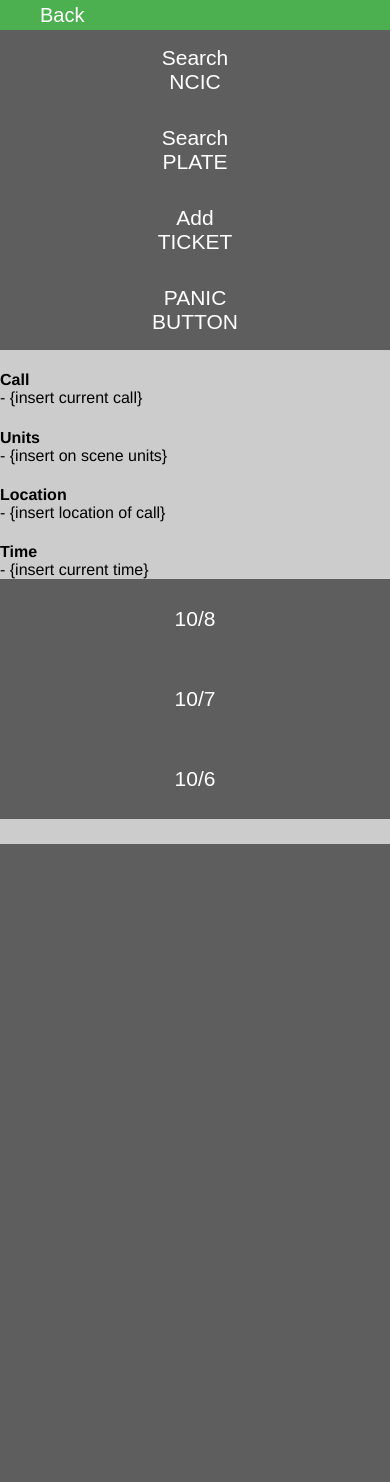
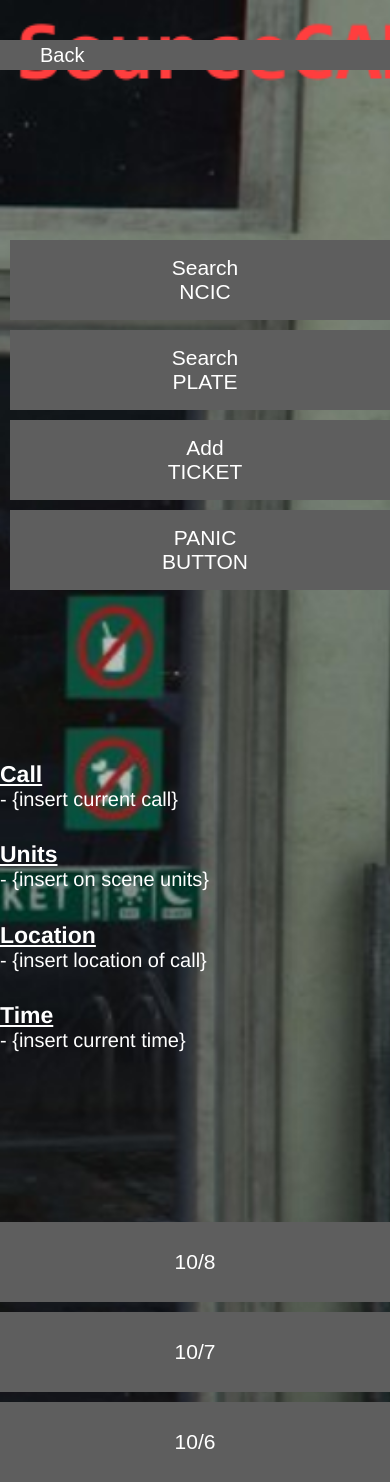
Before and after one commit to Aareon/SourceCAD, a Flask app: template templates/police.html in a window 390 px wide. Before the commit the page ends 844 px from the top, so only its background shows below. Run offline with Flask 2, Linux system fonts and the light colour scheme; the template is opened without the code that fills it, so the values that code supplies are empty.

Commit message:
Update style.css
responsive design

```diff
--- a/static/styles/style.css
+++ b/static/styles/style.css
@@ -1,24 +1,46 @@
 @font-face {
-  font-family: "Pricedown";
-  src: url("../fonts/pricedown.eot");
+  font-family: "pricedown";
+  src: url("fonts/pricedown.eot");
   src:
-  url("../fonts/pricedown.woff") format("woff"),
-  url("../fonts/pricedown.otf") format("opentype"),
-  url("../fonts/pricedown.svg#filename") format("svg");
+  url("fonts/pricedown.woff") format("woff"),
+  url("fonts/pricedown.otf") format("opentype"),
+  url("fonts/pricedown.svg#filename") format("svg");
 }
 
 @font-face {
   font-family: "Aileron";
-  src: url("../fonts/Aileron-Black.eot");
+  src: url("fonts/Aileron-Black.eot");
   src:
-  url("../fonts/Aileron-Black.woff") format("woff"),
-  url("../fonts/Aileron-Black.otf") format("opentype"),
-  url("../fonts/Aileron-Black.svg#filename") format("svg");
+  url("fonts/Aileron-Black.woff") format("woff"),
+  url("fonts/Aileron-Black.otf") format("opentype"),
+  url("fonts/Aileron-Black.svg#filename") format("svg");
 }
 /* all phone compatibility */
 @media (max-width: 480px) {
+  body {
+    background-image: url("image/background_mobile.png");
+    background-size: cover;
+  }
   .header_all {
     display: none;
+  }
+  .button_back {
+    width: 100%;
+    height: 30px;
+    border: none;
+    background-color: #5e5e5e;
+    font-size: 20px;
+    color: white;
+    text-align: left;
+    padding-left: 40px;
+    margin: 0px 0px 0px 0px;
+  }
+}
+
+@media (min-width: 1080px) {
+  body {
+    background-image: url("image/background.png");
+    background-size: cover;
   }
 }
 
@@ -242,14 +262,12 @@ button:hover {
   }
 
   .departments {
+    margin-left: 0px;
     width: 100%;
     border-radius: 0px;
     box-shadow: none;
   }
-  body {
-    background-image: none;
-    background-color: #ccc;
-  }
+
   .nameheader {
     display: none;
   }
@@ -265,7 +283,10 @@ button:hover {
 
   .button_police, .codes {
     width: 100%;
-    margin: none;
+    margin-bottom: none;
+    margin-left: none;
+    margin-right: none;
+    margin-top: 20px;
     float: none;
   }
 
@@ -310,7 +330,7 @@ button:hover {
 
     .main > h4 {
       font-size: 23px;
-      color: white;
+      color: black;
       text-decoration: underline;
     }
 
@@ -318,11 +338,50 @@ button:hover {
       width: 35%;
       font-size: 20px;
       padding-top: 140px;
-      color: white;
+      color: black;
       font-family: 'Helvetica', Arial, sans-serif;
     }
+@media screen and (max-width: 480px) {
+  .button_police {
+    width: 100%;
   }
-@media (min-width: 1024px) {
+
+  .buttonofficer {
+    border: none;
+    background-color: #5e5e5e;
+    height: 80px;
+    color: white;
+    text-align: center;
+    text-decoration: none;
+    font-size: 21px;
+    width: 100%;
+  }
+
+  .codes {
+    float: right;
+    width: 100%;
+    color: white;
+    margin-top: 10em;
+  }
+
+  /* .container1 > div {float: left;} */
+
+  .main > h4 {
+    font-size: 23px;
+    color: white;
+    text-decoration: underline;
+  }
+
+  .main {
+    width: 100%;
+    font-size: 20px;
+    padding-top: 140px;
+    color: white;
+    font-family: 'Helvetica', Arial, sans-serif;
+  }
+}
+
+@media screen and (min-width: 1024px) {
   /* civilian */
   .form {
     font-family: 'Helvetica', Arial, sans-serif;
@@ -392,4 +478,134 @@ button:hover {
   h4 {
     margin-bottom: 0px;
   }
+  body {
+    padding-bottom: 0px;
+    padding-left: 0px;
+    padding-right: 0px;
+    padding-top:40px;
+    margin: 0px;
+  }
 }
+
+/* dispatch.html */
+  .dispatch-container {
+    font-family: 'Helvetica', Arial, sans-serif;
+  }
+
+  .dispatch-buttons {
+    width: 100%;
+    margin-top: 120px;
+  }
+  .single_button {
+    width: 15%;
+    margin: 10px 40px 10px 40px;
+    background-color: #787878;
+    font-size: 20px;
+    height: 50px;
+    border: none;
+    font-weight: 300;
+  }
+  .singl_button {
+    float: left;
+  }
+
+  /*.dispatch-callout .dispatch-bolos{
+    padding-left: 10px;
+    padding-right: 10px;
+    margin-left: 40px;
+    background-color: #787878;
+  }*/
+
+  .dispatch-callout {
+    padding-left: 10px;
+    padding-right: 10px;
+    background-color: #787878;
+    margin-left: 40px;
+    float: left;
+    width: 800px;
+  }
+
+  .dispatch-bolos {
+    width: 800px;
+    float: right;
+    margin-right: 40px;
+    padding-left: 10px;
+    padding-right: 10px;
+    margin-left: 40px;
+    background-color: #787878;
+  }
+
+  .dispatch-callout-current{
+    background-color: #acacac;
+    border-bottom: 2px solid black;
+    font-size: 21px;
+    letter-spacing: 1.5px;
+    padding-left: 5px;
+  }
+
+  .dispatch-calls {
+    max-height: 400px;
+    max-width: 800px;
+    overflow: scroll;
+  }
+
+@media screen and (max-width: 480px) {
+  .dispatch-container {
+    font-family: 'Helvetica', Arial, sans-serif;
+  }
+
+  .dispatch-buttons {
+    width: 100%;
+    margin-top: 120px;
+  }
+  .single_button {
+    width: 100%;
+    margin: 0px 0px 10px 0px;;
+    background-color: #787878;
+    font-size: 20px;
+    height: 50px;
+    border: none;
+    font-weight: 300;
+  }
+  /*.singl_button {
+    float: left;
+  }*/
+
+  /*.dispatch-callout .dispatch-bolos{
+    padding-left: 10px;
+    padding-right: 10px;
+    margin-left: 40px;
+    background-color: #787878;
+  }*/
+
+  .dispatch-callout {
+    /*padding-left: 10px;
+    padding-right: 10px;
+    margin-left: 40px;*/
+    background-color: #787878;
+    width: 100%;
+  }
+
+  .dispatch-bolos {
+    width: 100%;
+    margin-right: 40px;
+    /*padding-left: 10px;
+    padding-right: 10px;
+    margin-left: 40px;*/
+    background-color: #787878;
+  }
+
+  .dispatch-callout-current{
+    background-color: #acacac;
+    border-bottom: 2px solid black;
+    font-size: 21px;
+    letter-spacing: 1.5px;
+    padding-left: 5px;
+  }
+
+  .dispatch-calls {
+    max-height: 400px;
+    max-width: 800px;
+    overflow: scroll;
+  }
+}
```
Also changed, not shown: other parts of static/styles/style.css (+39 -15 lines).
